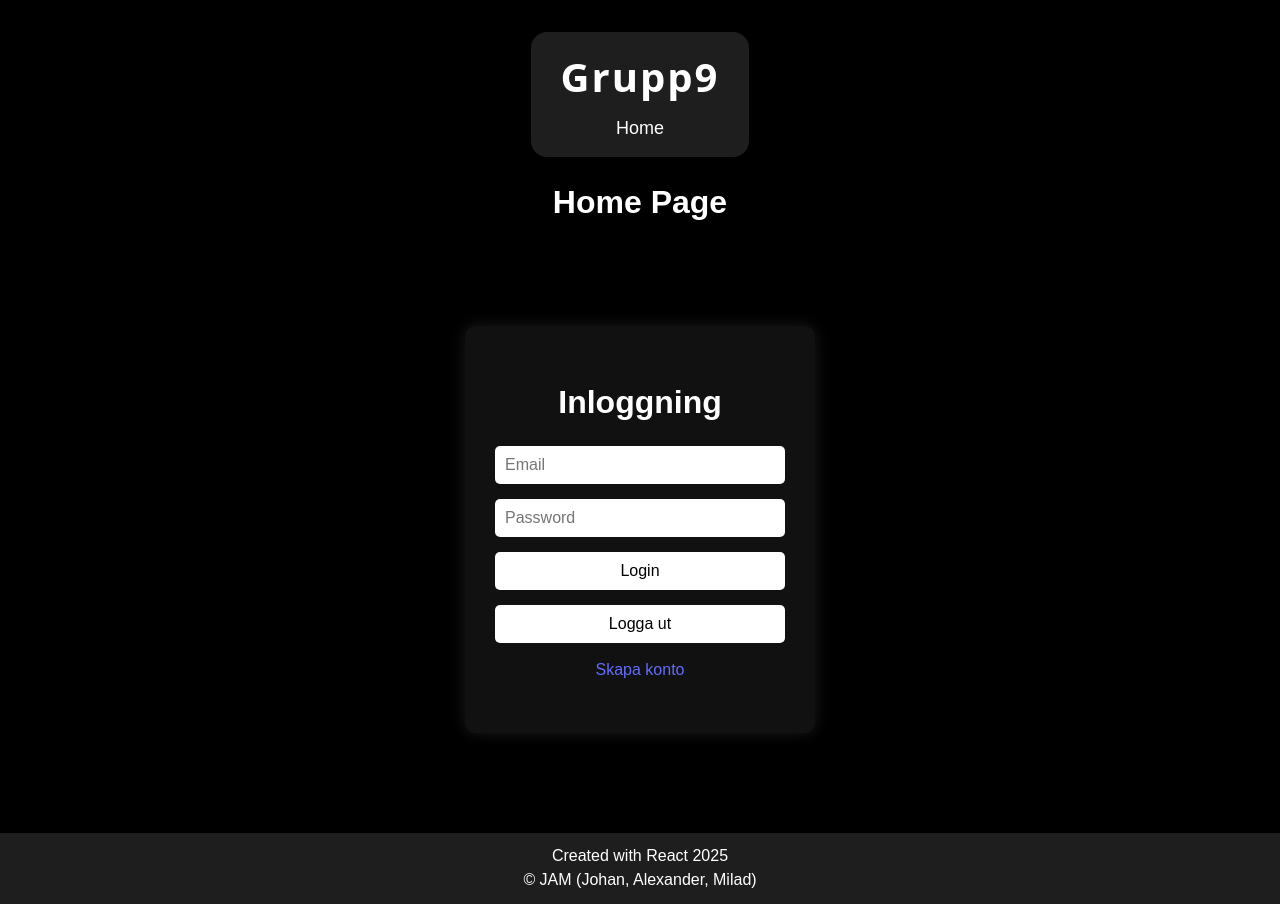
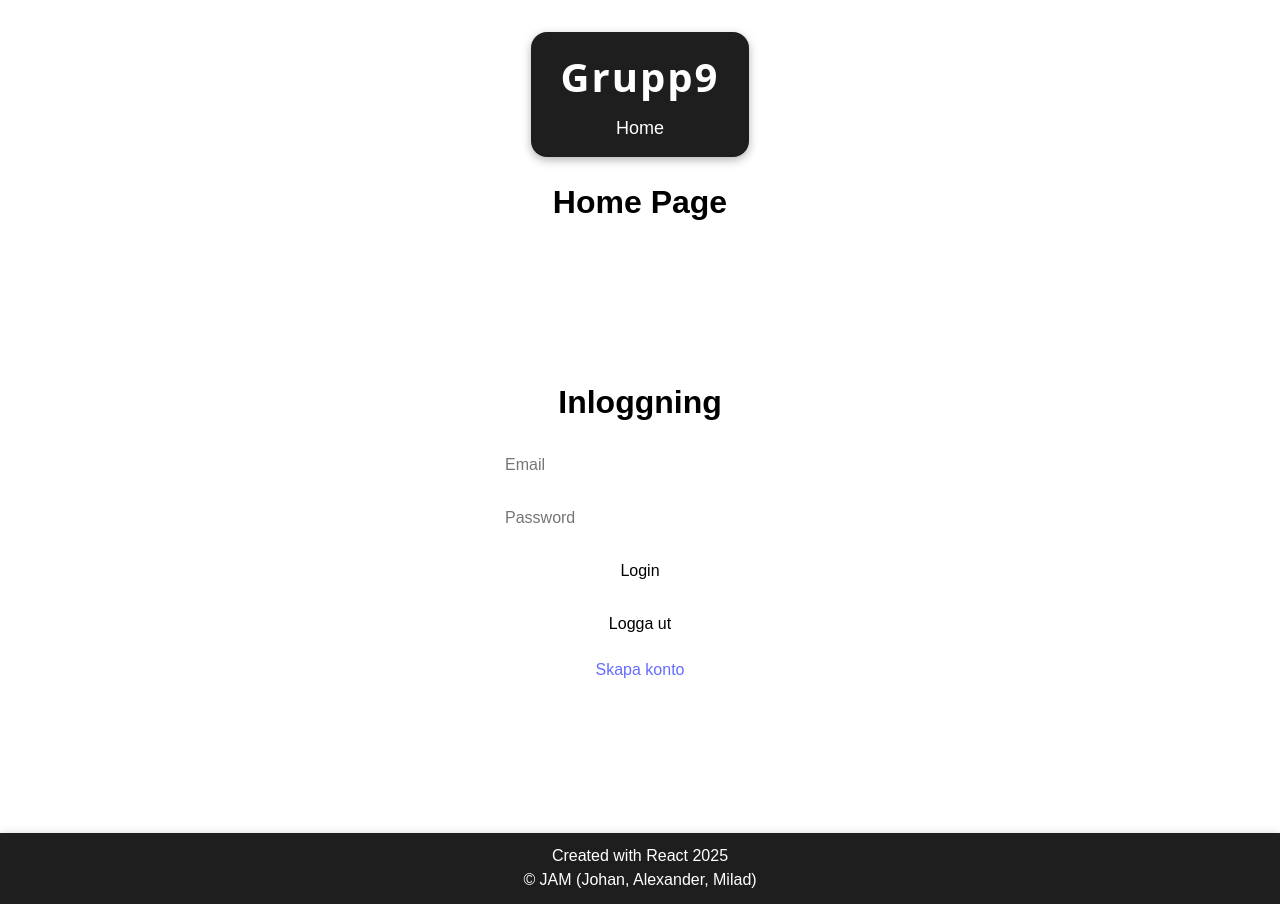
Before and after one commit to JohanSmirnoff/Grupp-9-Frontend_2, a React (Vite) app: page / in a window 1280 px wide. Built offline with nearby package versions, Linux system fonts and the light colour scheme; a web font is replaced by a local one.

Commit message:
fixat färger

```diff
--- a/src/components/login/Login.css
+++ b/src/components/login/Login.css
@@ -2,9 +2,8 @@
 body {
   margin: 0;
   padding: 0;
-  background-color: #000;
   font-family: Arial, Helvetica, sans-serif;
-  color: #fff;
+  /* color: black; */
 }
 
 /* Inloggningsruta */
@@ -12,7 +11,6 @@ body {
   width: 350px;
   margin: 100px auto;
   padding: 30px;
-  background-color: #111;
   border-radius: 10px;
   box-shadow: 0 0 15px rgba(255, 255, 255, 0.1);
   text-align: center;
--- a/src/pages/skapaKonto/SkapaKonto.css
+++ b/src/pages/skapaKonto/SkapaKonto.css
@@ -2,9 +2,8 @@
 body {
   margin: 0;
   padding: 0;
-  background-color: #000;
   font-family: Arial, Helvetica, sans-serif;
-  color: #fff;
+  color: black;
 }
 
 /* Registreringsruta */
```
